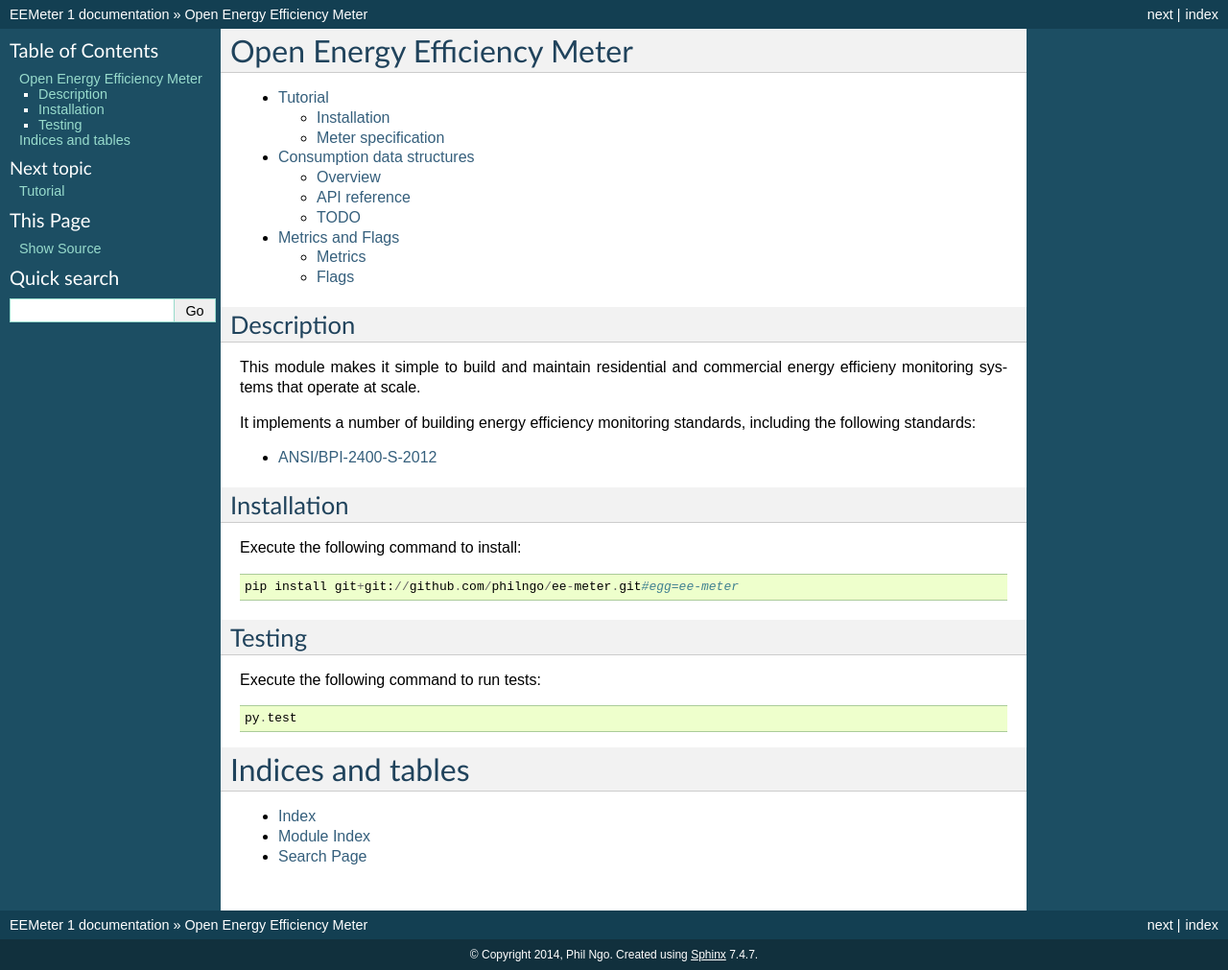
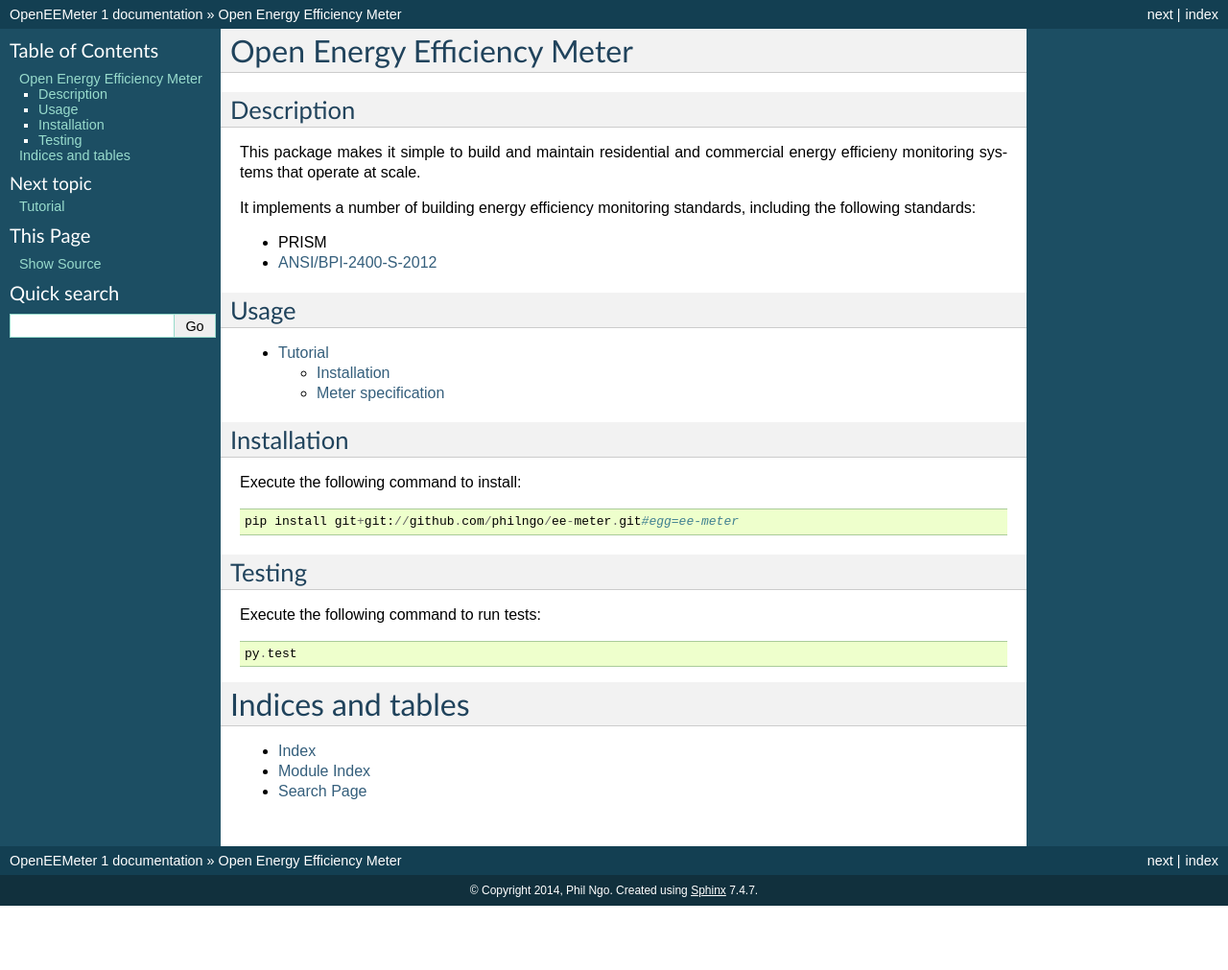
Before and after one commit to openeemeter/eemeter, a Sphinx documentation site: the page built from docs/index.rst, in a window 1280 px wide. Shown: the whole page at 96% size. Built offline with Sphinx 7.4.7, drawn with Linux system fonts in a browser that asks for light colours; after the commit the page ends 944 px from its top, so only the background shows below that.

Commit message:
remove irrelevant docs

```diff
--- a/docs/conf.py
+++ b/docs/conf.py
@@ -47,7 +47,7 @@
 master_doc = 'index'
 
 # General information about the project.
-project = u'EEMeter'
+project = u'OpenEEMeter'
 copyright = u'2014, Phil Ngo'
 
 # The version info for the project you're documenting, acts as replacement for
--- a/docs/index.rst
+++ b/docs/index.rst
@@ -6,23 +6,25 @@
 Open Energy Efficiency Meter
 ============================
 
-.. toctree::
-   :maxdepth: 2
-
-   tutorial
-   eemeter
-   metrics
-
 Description
 -----------
 
-This module makes it simple to build and maintain residential and commercial
+This package makes it simple to build and maintain residential and commercial
 energy efficieny monitoring systems that operate at scale.
 
 It implements a number of building energy efficiency monitoring standards,
 including the following standards:
 
+- PRISM
 - `ANSI/BPI-2400-S-2012 <http://www.bpi.org/Web%20Download/BPI%20Standards/BPI-2400-S-2012_Standard_Practice_for_Standardized_Qualification_of_Whole-House%20Energy%20Savings_9-28-12_sg.pdf>`_
+
+Usage
+-----
+
+.. toctree::
+   :maxdepth: 2
+
+   tutorial
 
 Installation
 ------------
```
Also changed, not shown: docs/eemeter.rst (deleted, +0 -38 lines), docs/metrics.rst (deleted, +0 -44 lines).
